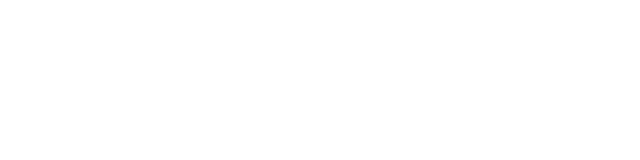
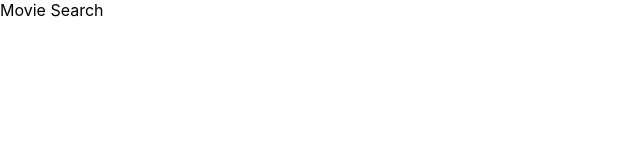
Before and after one commit to patorelovsky/movie-database, a React (Create React App) app: page / in a window 1280 px wide. Shown: the top 160 px of the page, without its empty margins (0-640 px from the left). Built offline with nearby package versions, Linux system fonts and the light colour scheme.

Commit message:
Install react router dom

```diff
--- a/package.json
+++ b/package.json
@@ -19,6 +19,7 @@
     "react": "^18.2.0",
     "react-dom": "^18.2.0",
     "react-redux": "^9.0.4",
+    "react-router-dom": "^6.21.1",
     "react-scripts": "5.0.1",
     "typescript": "^4.9.5",
     "web-vitals": "^2.1.4"
--- a/src/App.tsx
+++ b/src/App.tsx
@@ -1,5 +1,13 @@
+import { BrowserRouter, Route, Routes } from "react-router-dom";
+
 function App() {
-  return <div></div>;
+  return (
+    <BrowserRouter>
+      <Routes>
+        <Route path="/" element={<div>Movie Search</div>} />
+      </Routes>
+    </BrowserRouter>
+  );
 }
 
 export default App;
```
Also changed, not shown: 1 other file (tests, documents, lock files or other folders).
